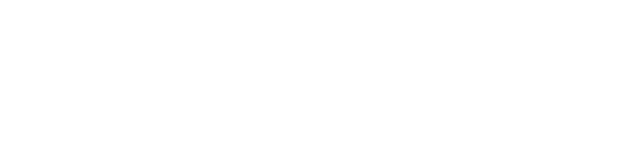
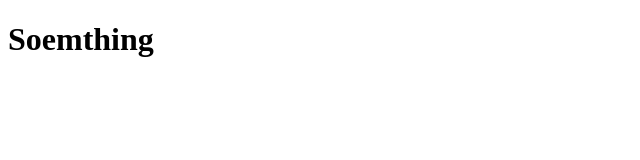
Before and after one commit to olong12/YouTime, a plain HTML site: page HomePage/index.html in a window 1280 px wide. Shown: the whole page, without its empty margins (0-640 px from the left). Drawn offline with Linux system fonts and the light colour scheme.

Commit message:
test-two

```diff
--- a/HomePage/index.html
+++ b/HomePage/index.html
@@ -7,6 +7,6 @@
     <title>Document</title>
 </head>
 <body>
-
+    <h1>Soemthing</h1>
 </body>
 </html>
```
